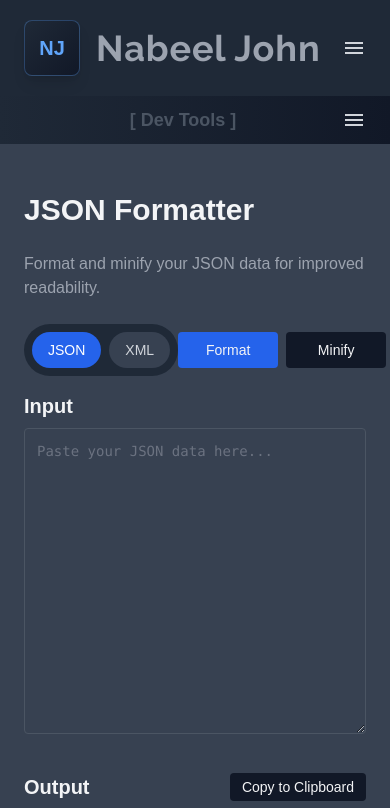
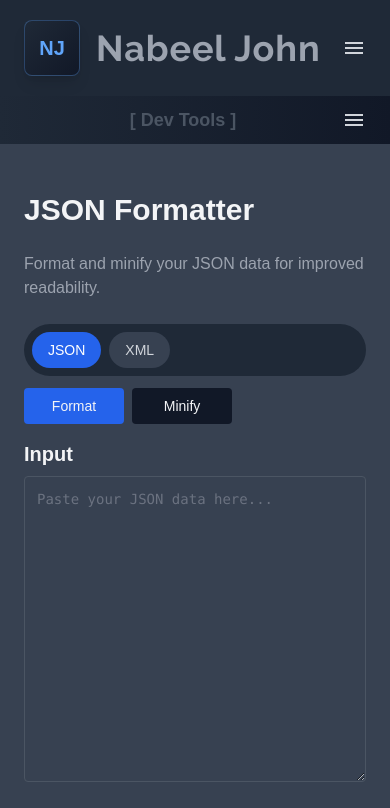
Before and after one commit to nabeeljohn/njohnweb, a Next.js app: page /tools/formatter/1 in a window 390 px wide. Shown: the top 808 px of the page. Built offline with nearby package versions, Linux system fonts and the light colour scheme.

Commit message:
formatter button alignment fix on mobile

```diff
--- a/app/tools/formatter/[type]/page.tsx
+++ b/app/tools/formatter/[type]/page.tsx
@@ -44,7 +44,7 @@
             </p>
 
             {/* Toggle + Buttons Container */}
-            <div className="flex items-center justify-between mb-4">
+<div className="flex flex-col sm:flex-row sm:items-center sm:justify-between gap-3 mb-4">
                 {/* Left: Toggle JSON/XML */}
                 <div className="flex gap-2 bg-gray-800 p-2 rounded-full">
                     {["json", "xml"].map((type) => (
```
